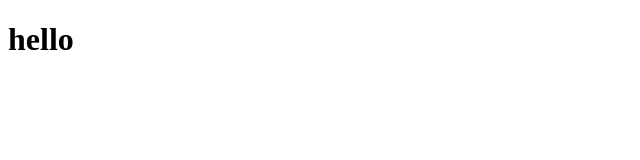
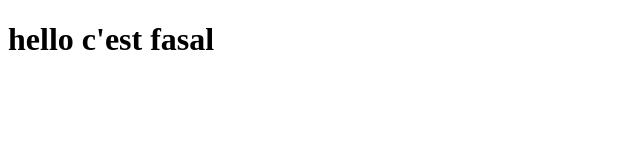
Before and after one commit to kevas007/exemple_git, a plain HTML site: page index.html in a window 1280 px wide. Shown: the whole page, without its empty margins (0-640 px from the left). Drawn offline with Linux system fonts and the light colour scheme.

Commit message:
j'écrit un h1

```diff
--- a/index.html
+++ b/index.html
@@ -8,7 +8,7 @@
 </head>
 <body>
 <h1>
-    hello
+    hello c'est fasal
 </h1>
 </body>
 </html>
```
